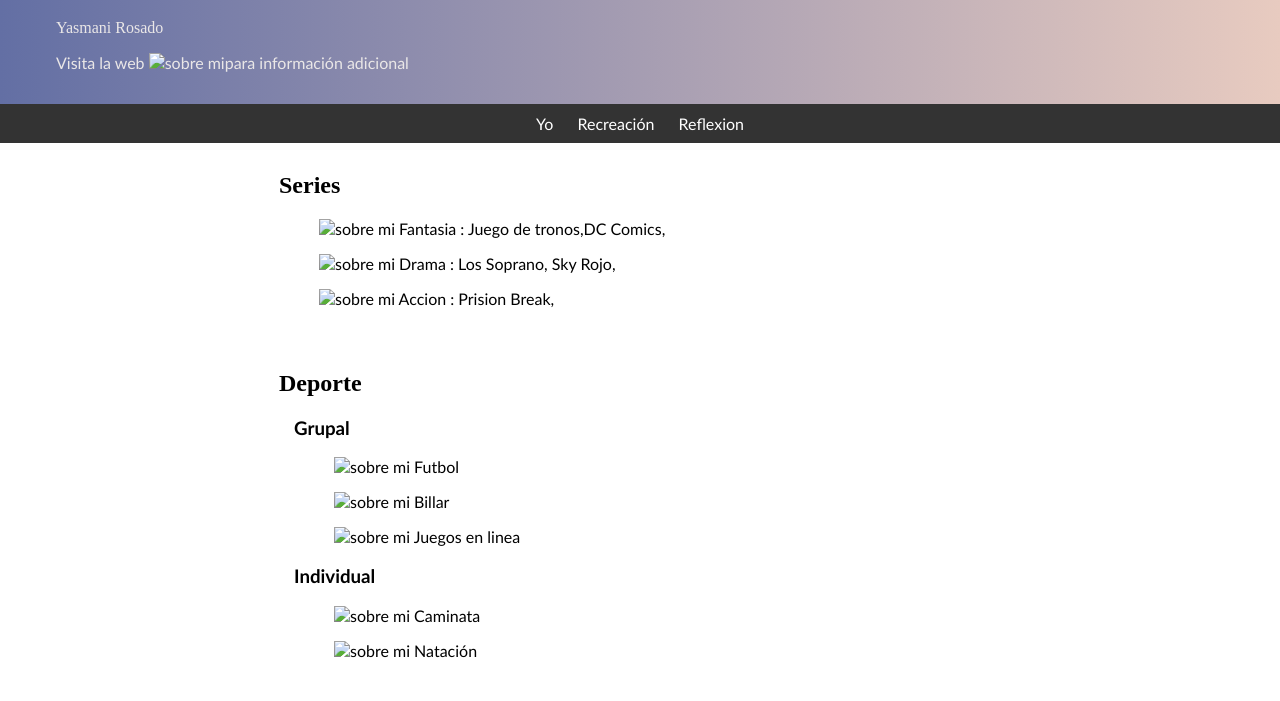
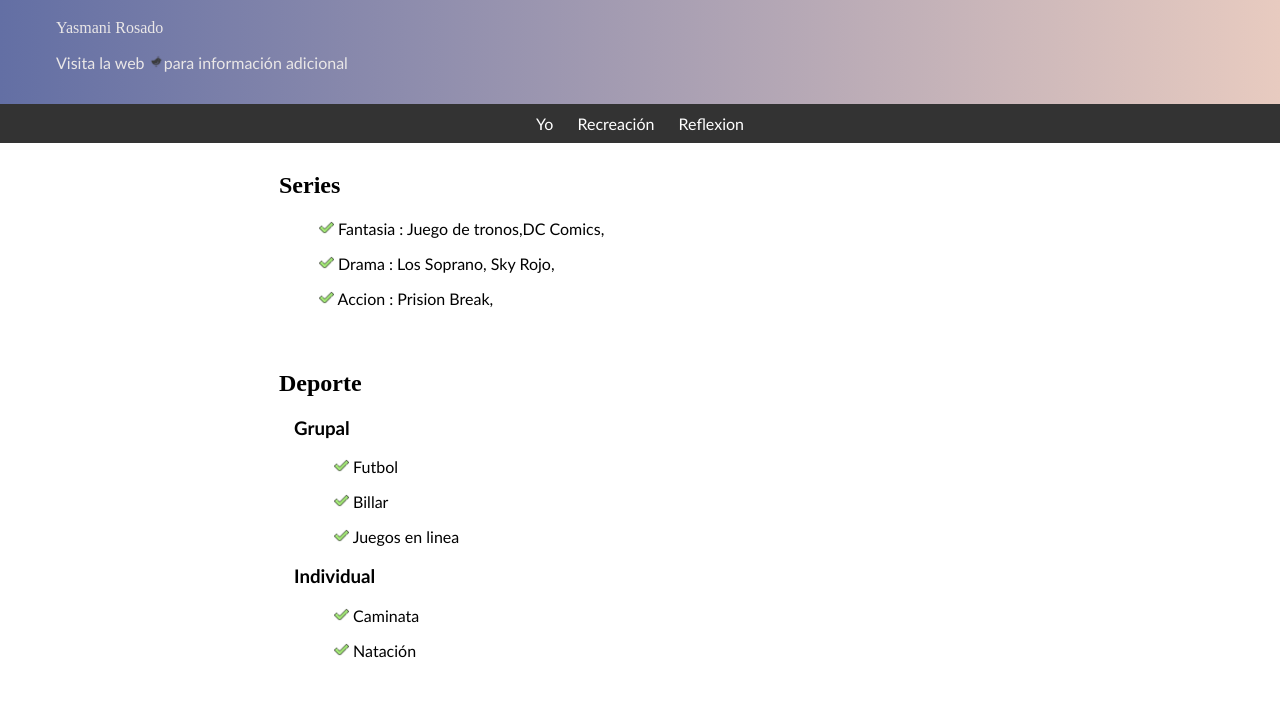
Before and after one commit to yarovi/presentacion-html, a plain HTML site: page aficiones.html in a window 1280 px wide. Shown: the part 79-780 px from the top of the page. Drawn offline with Linux system fonts and the light colour scheme; a web font is replaced by a local one.

Commit message:
changes path img

```diff
--- a/aficiones.html
+++ b/aficiones.html
@@ -11,7 +11,7 @@
     <header>
         <h1>Pagína Personal</h1>
         <p class="minombre">Yasmani Rosado</p>
-        <p>Visita la web <img src="gorjeo.png" alt="sobre mi" width="15" height="15">para información adicional</p>
+        <p>Visita la web <img src="img/gorjeo.png" alt="sobre mi" width="15" height="15">para información adicional</p>
     </header>
     <nav>
         <a accesskey="A" href="index.html">Yo</a>
@@ -22,25 +22,25 @@
         <article>
             <section>
                 <h2>Series</h2>
-                <p><img src="cheque.png" alt="sobre mi" width="15" height="15"> Fantasia : Juego de tronos,DC Comics,</p>
-                <p><img src="cheque.png" alt="sobre mi" width="15" height="15"> Drama : Los Soprano, Sky Rojo, </p>
-                <p><img src="cheque.png" alt="sobre mi" width="15" height="15"> Accion : Prision Break,</p>
+                <p><img src="img/cheque.png" alt="sobre mi" width="15" height="15"> Fantasia : Juego de tronos,DC Comics,</p>
+                <p><img src="img/cheque.png" alt="sobre mi" width="15" height="15"> Drama : Los Soprano, Sky Rojo, </p>
+                <p><img src="img/cheque.png" alt="sobre mi" width="15" height="15"> Accion : Prision Break,</p>
             </section>
             <section >
                 <h2>Deporte</h2>
                 <article id="article-duro">
                     <h3>Grupal</h3>
 
-                    <p><img src="cheque.png" alt="sobre mi" width="15" height="15"> Futbol</p>
-                    <p><img src="cheque.png" alt="sobre mi" width="15" height="15"> Billar</p>
-                    <p><img src="cheque.png" alt="sobre mi" width="15" height="15"> Juegos en linea</p>
+                    <p><img src="img/cheque.png" alt="sobre mi" width="15" height="15"> Futbol</p>
+                    <p><img src="img/cheque.png" alt="sobre mi" width="15" height="15"> Billar</p>
+                    <p><img src="img/cheque.png" alt="sobre mi" width="15" height="15"> Juegos en linea</p>
 
                 </article>
                 <article >
                     <h3>Individual</h3>
 
-                    <p><img src="cheque.png" alt="sobre mi" width="15" height="15"> Caminata</p>
-                    <p><img src="cheque.png" alt="sobre mi" width="15" height="15"> Natación</p>
+                    <p><img src="img/cheque.png" alt="sobre mi" width="15" height="15"> Caminata</p>
+                    <p><img src="img/cheque.png" alt="sobre mi" width="15" height="15"> Natación</p>
 
                 </article>
             </section>
@@ -53,7 +53,7 @@
         <h2>Twitter Feed</h2>
         <blockquote cite="http://twitter.example.net/t31351234">
             Proximas publicaciones.
-            <img src="gorjeo.png">
+            <img src="img/gorjeo.png">
         </blockquote>
 
     </aside>
```
Also changed, not shown: index.html (+3 -3 lines), reflexion.html (+3 -3 lines).
